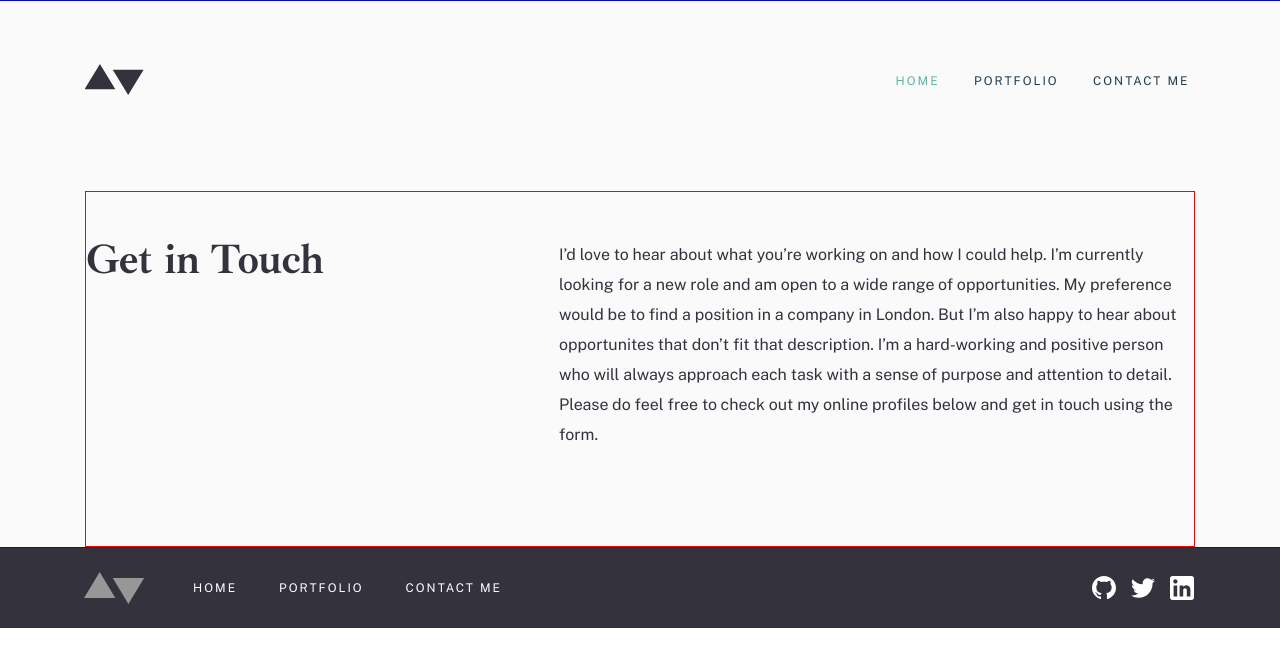
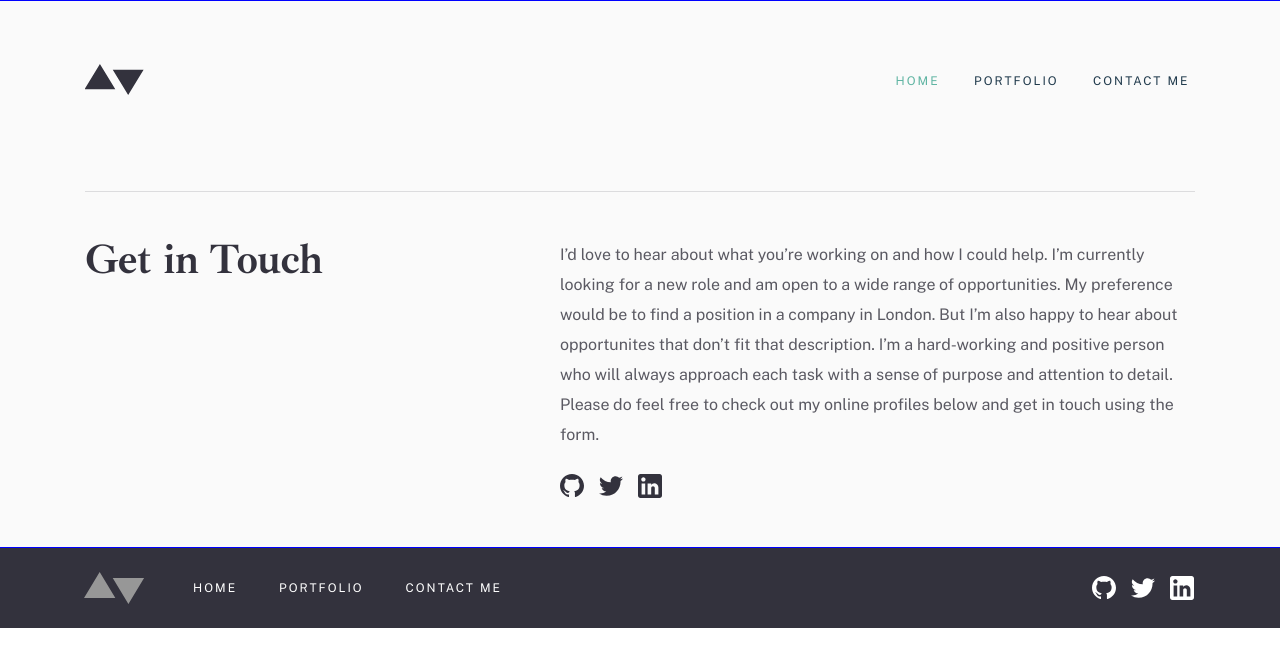
Before and after one commit to danielopq/minimalPortfolio, a React (Vite) app: page / in a window 1280 px wide. Shown: the top 666 px of the page. Built offline with nearby package versions, Linux system fonts and the light colour scheme.

Commit message:
GetInTouch.tsx - done

```diff
--- a/src/components/contactMe/getInTouch/GetInTouch.tsx
+++ b/src/components/contactMe/getInTouch/GetInTouch.tsx
@@ -1,5 +1,10 @@
 import './getInTouch.css';
+import SocialMedia from '../../shared/socialMedia/SocialMedia';
 
+/**
+ *  Renders the "Get in Touch" section, which is part of the "Contact Me" page.
+ * @returns {JSX.Element} - GetInTouch component.
+ */
 const GetInTouch: React.FC = () => {
     return (
         <section id="getInTouch">
@@ -16,6 +21,7 @@ const GetInTouch: React.FC = () => {
                     to detail. Please do feel free to check out my online profiles
                     below and get in touch using the form.
                 </p>
+                <SocialMedia mode='dark'/>
             </div>
         </section>
     )
--- a/src/components/contactMe/getInTouch/getInTouch.css
+++ b/src/components/contactMe/getInTouch/getInTouch.css
@@ -7,10 +7,18 @@
     flex-direction: row;
     align-items: flex-start;
     justify-content: space-between;
-    border: solid 1px red;
+    border-top: solid 1px rgba(51,50,61,0.15);
 }
 
 #getInTouch-content{
     width: 635px;
     height: 258px;
+    display: flex;
+    flex-direction: column;
+    align-items: flex-start;
+    justify-content: space-between;
 }
+
+#getInTouch-content p{
+    opacity: 0.8;
+}
```
